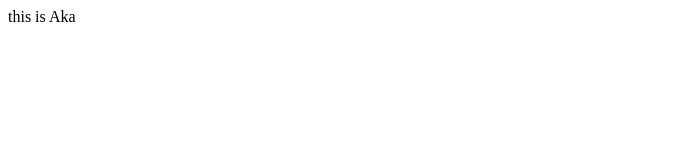
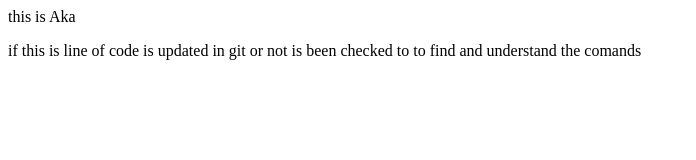
Before and after one commit to ajmeerkhaja2001/Demopractice, a plain HTML site: page index.html in a window 1280 px wide. Shown: the whole page, without its empty margins (0-696 px from the left). Drawn offline with Linux system fonts and the light colour scheme.

```diff
--- a/index.html
+++ b/index.html
@@ -8,5 +8,10 @@
 </head>
 <body>
     <div>this is Aka</div>
+    <p>if this is line of code is updated
+         in git or not is been checked to
+        to find and understand the comands
+
+    </p>
 </body>
 </html>
```
